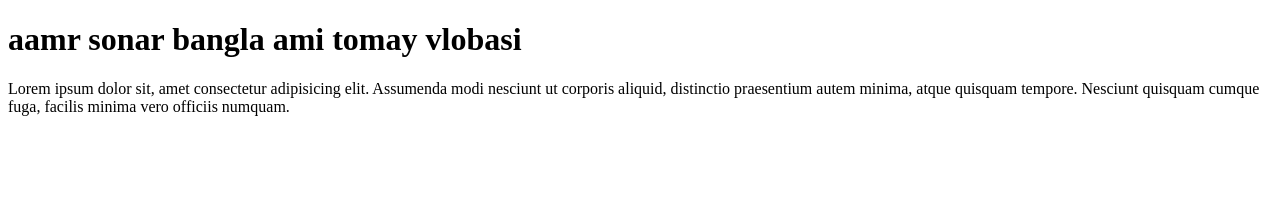
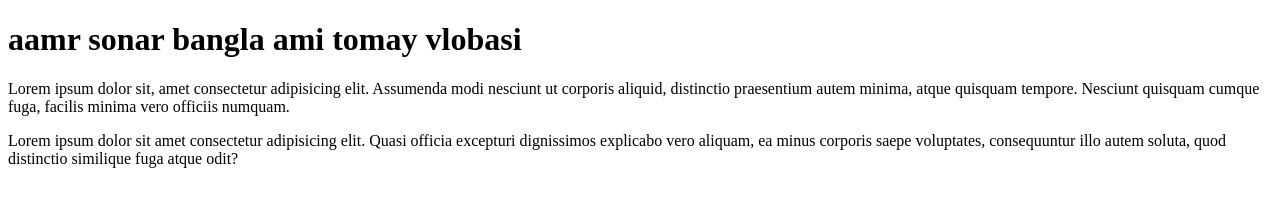
Before and after one commit to plota9384/Repossitori1, a plain HTML site: page index.html in a window 1280 px wide. Drawn offline with Linux system fonts and the light colour scheme.

Commit message:
first commit

```diff
--- a/index.html
+++ b/index.html
@@ -9,5 +9,6 @@
 <body>
    <h1>aamr sonar bangla ami tomay vlobasi</h1>
    <p>Lorem ipsum dolor sit, amet consectetur adipisicing elit. Assumenda modi nesciunt ut corporis aliquid, distinctio praesentium autem minima, atque quisquam tempore. Nesciunt quisquam cumque fuga, facilis minima vero officiis numquam.</p>
+   <p>Lorem ipsum dolor sit amet consectetur adipisicing elit. Quasi officia excepturi dignissimos explicabo vero aliquam, ea minus corporis saepe voluptates, consequuntur illo autem soluta, quod distinctio similique fuga atque odit?</p>
 </body>
 </html>
```
